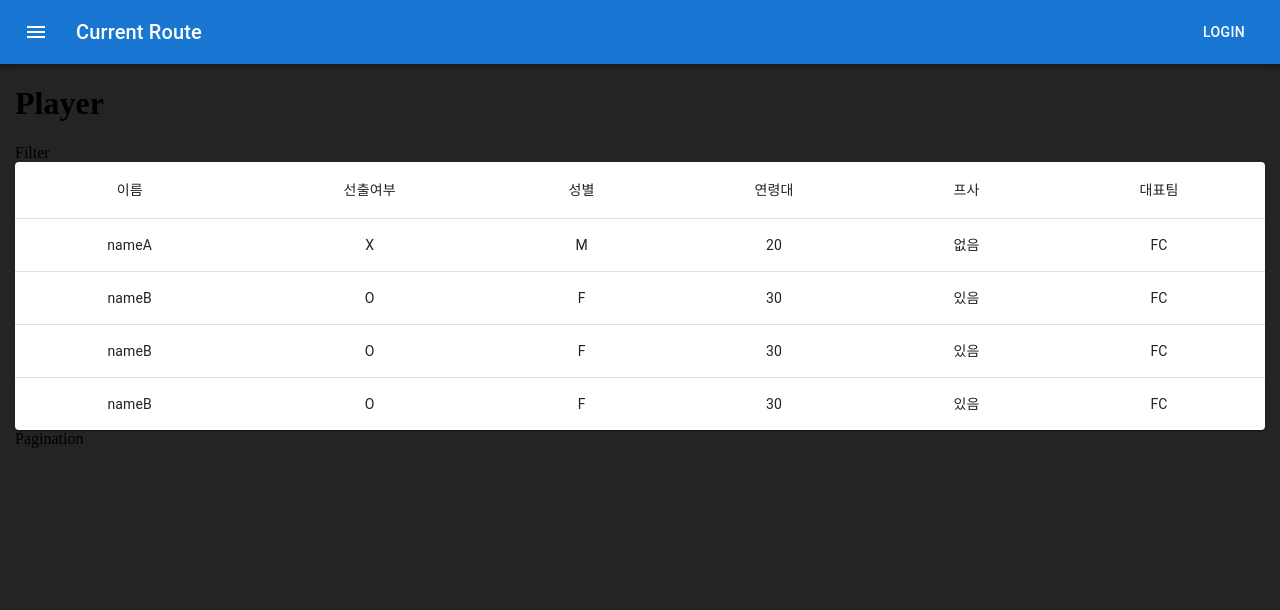
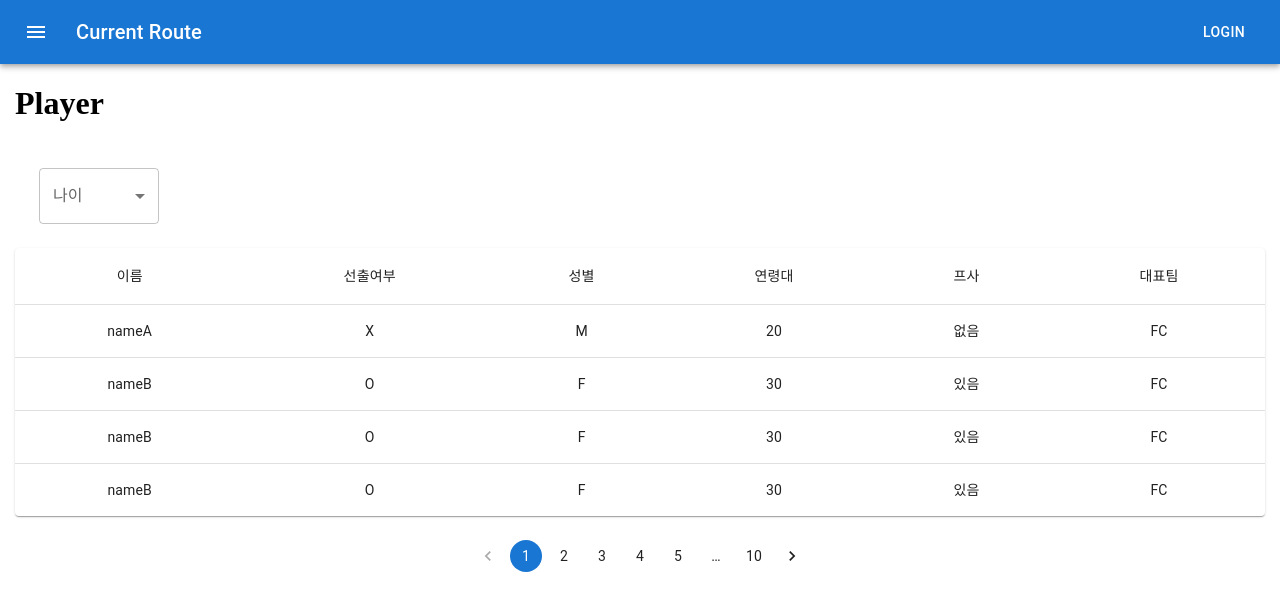
Before and after one commit to muzigi-official/matchmon, a React (Vite) app: page /player in a window 1280 px wide. Shown: the top 610 px of the page. Built offline with nearby package versions, Linux system fonts and the light colour scheme.

Commit message:
[Feat] 필터 추가

```diff
--- a/src/App.css
+++ b/src/App.css
@@ -1,4 +1,3 @@
 #root {
   width: 100%;
-  background-color: #242424;
 }
--- /dev/null
+++ b/src/components/select/BasicSelect.tsx
@@ -0,0 +1,40 @@
+import * as React from 'react';
+import Box from '@mui/material/Box';
+import InputLabel from '@mui/material/InputLabel';
+import MenuItem from '@mui/material/MenuItem';
+import FormControl from '@mui/material/FormControl';
+import Select, { SelectChangeEvent } from '@mui/material/Select';
+
+interface Props {
+  title: string;
+  items: { value: string; name: string }[];
+  onSelect: (selectedValue: string) => void;
+  defaultValue?: string | undefined;
+}
+
+export default function BasicSelect(props: Props) {
+  const { title, items, defaultValue = '', onSelect } = props;
+  const [selectedValue, setSelectedValue] = React.useState(defaultValue);
+
+  const handleChange = (event: SelectChangeEvent) => {
+    setSelectedValue(event.target.value);
+    onSelect(event.target.value);
+  };
+
+  return (
+    <Box sx={{ minWidth: 120 }}>
+      <FormControl fullWidth>
+        <InputLabel>{title}</InputLabel>
+        <Select value={selectedValue} label={title} onChange={handleChange}>
+          {items.map(item => {
+            return (
+              <MenuItem value={item.value} key={item.value}>
+                {item.name}
+              </MenuItem>
+            );
+          })}
+        </Select>
+      </FormControl>
+    </Box>
+  );
+}
--- a/src/pages/Player/index.tsx
+++ b/src/pages/Player/index.tsx
@@ -1,5 +1,8 @@
-import { Stack, Box } from '@mui/material';
+import { useState, useEffect } from 'react';
+
+import { Stack, Box, Pagination } from '@mui/material';
 import BasicTable from 'src/components/table/BasicTable';
+import BasicSelect from 'src/components/select/BasicSelect';
 
 const headerSample = ['이름', '선출여부', '성별', '연령대', '프사', '대표팀'];
 
@@ -13,17 +16,63 @@ const rowsSample = [
   makeRow('nameB', 'O', 'F', '30', '있음', 'FC'),
 ];
 
+const filterTitle = '나이';
+const filterItems = [
+  { value: '0', name: '10세 미만' },
+  { value: '10', name: '10대' },
+  { value: '20', name: '20대' },
+  { value: '30', name: '30대' },
+  { value: '40', name: '40대' },
+  { value: '50', name: '50대' },
+  { value: '60', name: '60세 이상' },
+];
+
 export default function Player() {
+  const [page, setPage] = useState<number>(1);
+  const [pageTotal, setPageCount] = useState<number>(10);
+  const [filterOption, setFilterOption] = useState({ age: '10' });
+
+  useEffect(() => {
+    getList(page);
+  }, []);
+
+  const getList = async (newPage: number) => {
+    console.log(newPage, filterOption);
+    // Axios
+    setPage(newPage);
+    setPageCount(10);
+  };
+
+  const changeFilterOption = (key: string, value: string) => {
+    setFilterOption(prev => {
+      return { ...prev, [key]: value };
+    });
+  };
+
   return (
     <Box alignContent='center' paddingX='15px'>
       <Stack>
         <h1>Player</h1>
       </Stack>
-      <Stack> Filter </Stack>
+      <Stack>
+        <Box display='flex' padding={'24px'} justifyContent={'start'} alignContent={'center'}>
+          <BasicSelect
+            title={filterTitle}
+            items={filterItems}
+            onSelect={value => {
+              changeFilterOption('age', value);
+            }}
+          ></BasicSelect>
+        </Box>
+      </Stack>
       <Stack>
         <BasicTable header={headerSample} rows={rowsSample} />
       </Stack>
-      <Stack> Pagination </Stack>
+      <Stack>
+        <Box display='flex' padding={'24px'} justifyContent={'center'} alignContent={'center'}>
+          <Pagination page={page} count={pageTotal} onChange={(_, newPage) => getList(newPage)} color='primary' />
+        </Box>
+      </Stack>
     </Box>
   );
 }
```
